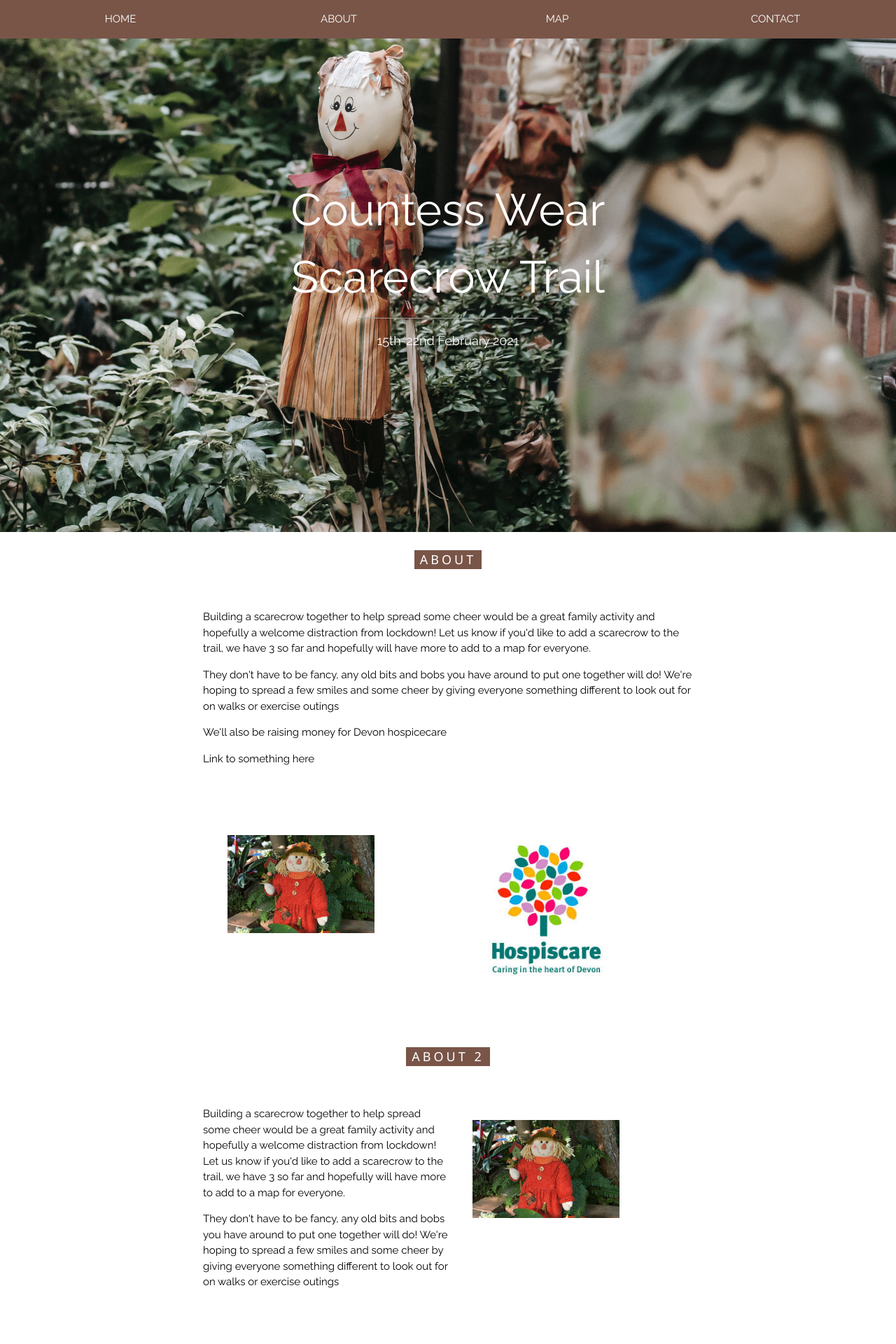
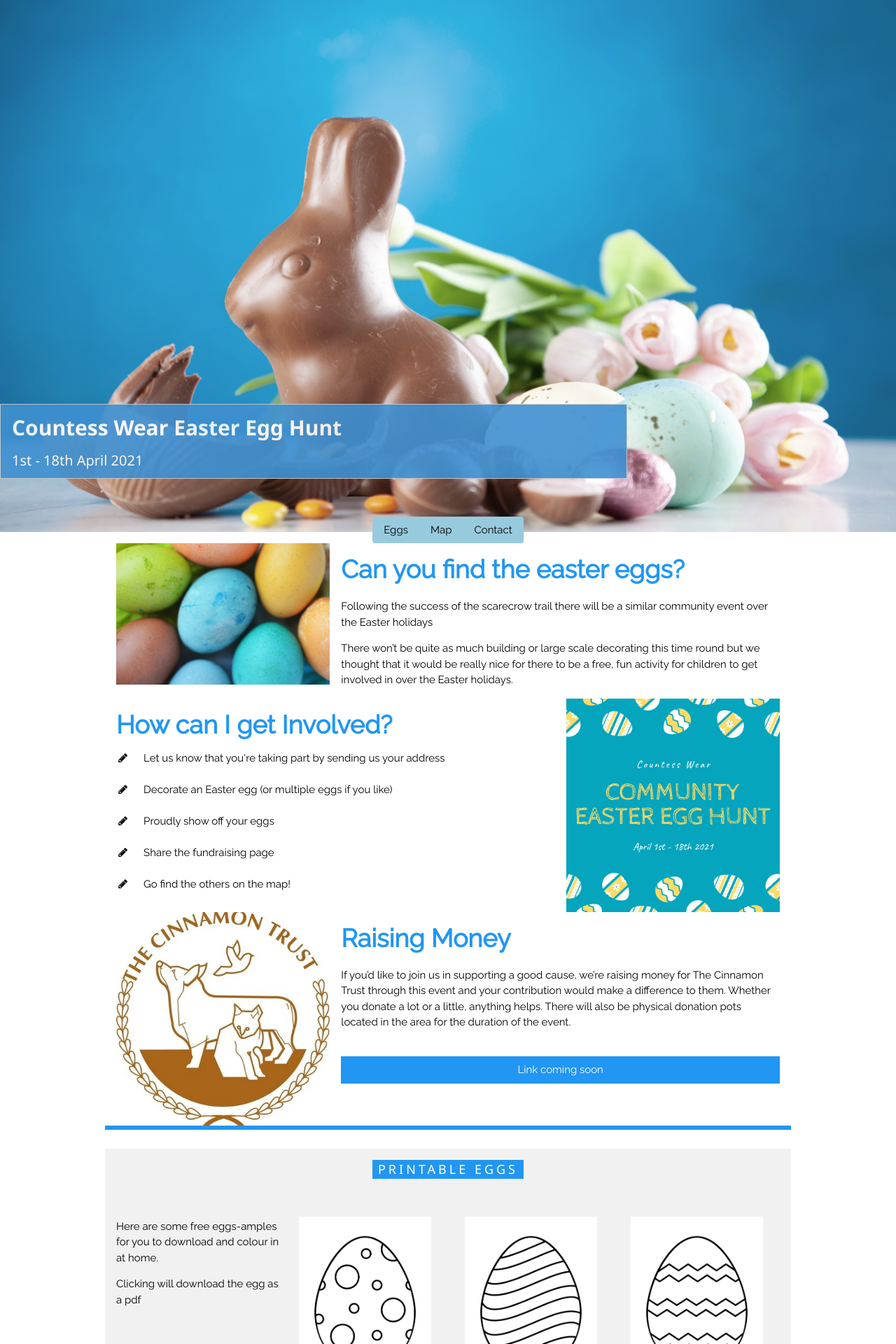
Before and after one commit to mattstartin/countess-wear-community, a PHP site: page /home.html in a window 1280 px wide. Shown: the top 1920 px of the page at 70% size. Run offline with PHP 8.4, Linux system fonts and the light colour scheme.

Commit message:
Reskinned site for Easter Egg Hunt

```diff
--- a/css/main.css
+++ b/css/main.css
@@ -2,7 +2,7 @@
 body,h1 {font-family: "Raleway", sans-serif}
 body, html {height: 100%}
 .bgimg {
-  background-image: url('/images/scarecrows.jpg');
+  background-image: url('/images/easteregghunt.jpg');
   min-height: 95%;
   background-position: center;
   background-size: cover;
@@ -13,7 +13,7 @@ body, html {height: 100%}
   background-position: center;
   opacity: 0.3;
 }
-.mapImg { width:100%;border:solid 1px black; }
+.mapImg { width:80%;border:solid 1px black;margin:10% }
 .aboutImg { width: 80%; padding: 10% }
 .iframe { margin-left:10%;border:none;overflow:hidden }
 .iframeSmall { border:none;overflow:hidden  }
--- a/home.html
+++ b/home.html
@@ -19,134 +19,154 @@
 <body>
 
   <!-- Links (sit on top) -->
-<div class="w3-top">
-  <div class="w3-row w3-padding w3-brown">
-    <div class="w3-col s3">
-      <a href="#" class="w3-button w3-block w3-brown">HOME</a>
-    </div>
-    <div class="w3-col s3">
-      <a href="#about" class="w3-button w3-block w3-brown">ABOUT</a>
-    </div>
-    <div class="w3-col s3">
-      <a href="#map" class="w3-button w3-block w3-brown">MAP</a>
-    </div>
-    <div class="w3-col s3">
-      <a href="#contact" class="w3-button w3-block w3-brown">CONTACT</a>
-    </div>
-  </div>
-</div>
 
-<div class="w3-sand w3-grayscale w3-large"></div>
+
+<div class="w3-sand w3-grayscale w3-large" id="home"></div>
   <div class="bgimg w3-display-container w3-animate-opacity w3-text-white">
-    <div class="w3-display-middle">
-      <h1 class="w3-jumbo w3-center w3-animate-top">Countess Wear Scarecrow Trail</h1>
-      <hr class="w3-border-grey" style="margin:auto;width:40%">
-      <p class="w3-large w3-center">15th-22nd February 2021</p>
-    </div>
-  </div>
-</div>
-
-<!-- About Container -->
-<div class="w3-container" id="about">
-  <div class="w3-content" style="max-width:700px">
-    <h5 class="w3-center w3-padding-16"><span class="w3-tag w3-wide w3-brown">ABOUT</span></h5>
-    <div class="w3-row w3-padding-16">
-      <p>Building a scarecrow together to help spread some cheer would be a great family activity and hopefully a welcome distraction from lockdown!
-        Let us know if you'd like to add a scarecrow to the trail, we have 3 so far and hopefully will have more to add to a map for everyone. </p>
-
-      <p>They don't have to be fancy, any old bits and bobs you have around to put one together will do!
-        We're hoping to spread a few smiles and some cheer by giving everyone something different to look out for on walks or exercise outings
-      </p>
-      <p>We'll also be raising money for Devon hospicecare</p>
-      <p>Link to something here</p>
-    </div>
-    <div class="w3-row w3-padding-16">
-      <div class="w3-half w3-padding-16">
-        <img src="images/scarecrow-doll.jpg" class="aboutImg w3-hide-small w3-round w3-image w3-hover-opacity" alt="Scarecrow Doll"
-        width="400" height="333">
-      </div>
-      <div class="w3-half  w3-padding-16">
-        <img src="images/hospicecare.jpeg" class="aboutImg w3-round w3-image w3-hover-opacity" alt="Hospicecare Logo"
-        width="400" height="333">
+    <div class="w3-left">
+      <div class="w3-display-bottomleft w3-container w3-border w3-blue"
+          style="bottom:10%;opacity:0.9;width:70%">
+        <h2><b>Countess Wear Easter Egg Hunt</b></h2>
+        <h4>1st - 18th April 2021</h4>
       </div>
     </div>
-
-
-  </div>
-</div>
-
-<!-- About Container -->
-<div class="w3-container" id="about">
-  <div class="w3-content" style="max-width:700px">
-    <h5 class="w3-center w3-padding-16"><span class="w3-tag w3-wide w3-brown">ABOUT 2</span></h5>
-    <div class="w3-row w3-padding-16">
-      <div class="w3-half">
-        <p>Building a scarecrow together to help spread some cheer would be a great family activity and hopefully a welcome distraction from lockdown!
-          Let us know if you'd like to add a scarecrow to the trail, we have 3 so far and hopefully will have more to add to a map for everyone. </p>
-
-        <p>They don't have to be fancy, any old bits and bobs you have around to put one together will do!
-          We're hoping to spread a few smiles and some cheer by giving everyone something different to look out for on walks or exercise outings
-        </p>
+    <div class="w3-center">
+      <div class="w3-bar w3-light-blue w3-round w3-display-bottommiddle" style="bottom:-16px;">
+        <a href="#resources" class="w3-bar-item w3-button">Eggs</a>
+        <a href="#map" class="w3-bar-item w3-button w3-hide-small">Map</a>
+        <a href="#contact" class="w3-bar-item w3-button">Contact</a>
       </div>
-      <div class="w3-half">
-        <img src="images/scarecrow-doll.jpg" class="aboutImg w3-hide-small w3-round w3-image w3-hover-opacity" alt="Scarecrow Doll" width="400" height="333">
-      </div>
-    </div>
-    <div class="w3-row w3-padding-16">
-      <div class="w3-half w3-padding-16">
-        <img src="images/hospicecare.jpeg" class="aboutImg w3-round w3-image w3-hover-opacity" alt="Hospicecare Logo" width="400" height="333">
-      </div>
-      <div class="w3-half  w3-padding-16">
-        <p>We'll also be raising money for Devon hospicecare</p>
-        <p>Link to something here</p>
-      </div>
-    </div>
-
-
-  </div>
-</div>
-
-
-<!-- Map -->
-<div class="w3-container" id="map">
-  <div class="w3-content">
-    <h5 class="w3-center w3-padding-16"><span class="w3-tag w3-wide w3-brown">MAP 1</span></h5>
-
-    <div class="w3-container">
-        <div class="w3-display-container"><img src="/images/map.jpg" class="mapImg w3-margin-top w3-round"></div>
     </div>
   </div>
 </div>
 
 
+<!-- About Container -->
+<div class="w3-container" id="about">
+  <div class="w3-content">
+
+    <!-- The App Section -->
+    <div class="w3-padding-16 w3-white">
+      <div class="w3-row-padding ">
+        <div class="w3-col l4 m6">
+          <img src="/images/eggs.jpg" class="w3-image w3-right w3-hide-small" width="335" height="471">
+        </div>
+        <div class="w3-col l8 m6 ">
+          <h1 class="w3-xxlarge w3-text-blue"><b>Can you find the easter eggs?</b></h1>
+          <p>Following the success of the scarecrow trail there will be a similar community event over the Easter holidays</p>
+          <p>There won’t be quite as much building or large scale decorating this time round but we thought that it would be really nice for there to be a free, fun activity for children to get involved in over the Easter holidays. </p>
+          </div>
+      </div>
+      <div class="w3-row-padding">
+
+        <div class="w3-col l8 m6 ">
+          <h1 class="w3-xxlarge w3-text-blue"><b>How can I get Involved?</b></h1>
+          <i class="fa fa-pencil fa-fw w3-hover-text-black w3-margin-right"></i> Let us know that you're taking part by sending us your address<br><br>
+          <i class="fa fa-pencil fa-fw w3-hover-text-black w3-margin-right"></i> Decorate an Easter egg (or multiple eggs if you like)<br><br>
+          <i class="fa fa-pencil fa-fw w3-hover-text-black w3-margin-right"></i> Proudly show off your eggs<br><br>
+          <i class="fa fa-pencil fa-fw w3-hover-text-black w3-margin-right"></i> Share the fundraising page<br><br>
+          <i class="fa fa-pencil fa-fw w3-hover-text-black w3-margin-right"></i> Go find the others on the map!<br>
+
+        </div>
+        <div class="w3-col l4 m6">
+          <img src="/images/egghuntposter.jpeg" class="w3-image w3-right w3-hide-small" width="335" height="471">
+        </div>
+      </div>
+
+      <div class="w3-row-padding w3-bottombar w3-border-blue ">
+        <div class="w3-col l4 m6">
+          <img src="/images/cinnamontrust.jpeg" class="w3-image w3-right w3-hide-small" width="335" height="471">
+        </div>
+        <div class="w3-col l8 m6 ">
+          <h1 class="w3-xxlarge w3-text-blue"><b>Raising Money</b></h1>
+          <p>If you’d like to join us in supporting a good cause, we’re raising money for The Cinnamon Trust through this event and your contribution would make a difference to them. Whether you donate a lot or a little, anything helps. There will also be physical donation pots located in the area for the duration of the event. </p>
+          <br>
+          <button class="w3-button w3-block w3-blue">Link coming soon</button>
+
+          </div>
+      </div>
+    </div>
+  </div>
+</div>
+
+
+
+
+
+<!-- Resources -->
+<div class="w3-container" id="resources">
+  <div class="w3-content w3-light-gray">
+    <h5 class="w3-center w3-padding-16"><span class="w3-tag w3-wide w3-blue">PRINTABLE EGGS</span></h5>
+
+    <div class="w3-container w3-padding-16">
+      <div class="w3-row">
+        <div class="w3-quarter">
+          <p>Here are some free eggs-amples for you to download and colour in at home.</p>
+          <p>Clicking will download the egg as a pdf</p>
+        </div>
+        <div class="w3-quarter">
+          <a href="files/LargeSpottyEgg.pdf"   onclick="gtag('event', 'LargeSpottyEgg', {'event_category': 'download'} );" class="w3-button w3-padding-large w3-large" download="LargeSpottyEgg.pdf">
+            <img src="/images/LargeSpottyEgg.jpg" class="w3-image w3-right" width="335" height="471">
+          </a>
+          <a href="files/MediumEggs.pdf"   onclick="gtag('event', 'MediumEggs', {'event_category': 'download'} );" class="w3-button w3-padding-large w3-large" download="MediumEggs.pdf">
+            <img src="/images/MediumEggs.jpg" class="w3-image w3-right" width="335" height="471">
+          </a>
+        </div>
+        <div class="w3-quarter">
+          <a href="files/LargeStripyEgg.pdf"   onclick="gtag('event', 'LargeStripyEgg', {'event_category': 'download'} );" class="w3-button w3-padding-large w3-large" download="LargeStripyEgg.pdf">
+            <img src="/images/LargeStripyEgg.jpg" class="w3-image w3-right" width="335" height="471">
+          </a>
+          <a href="files/SmallEggs.pdf"   onclick="gtag('event', 'SmallEggs', {'event_category': 'download'} );" class="w3-button w3-padding-large w3-large" download="SmallEggs.pdf">
+            <img src="/images/SmallEggs.jpg" class="w3-image w3-right" width="335" height="471">
+          </a>
+        </div>
+        <div class="w3-quarter">
+          <a href="files/LargeZigZagEgg.pdf"   onclick="gtag('event', 'LargeStripyEgg', {'event_category': 'download'} );" class="w3-button w3-padding-large w3-large" download="LargeZigZagEgg.pdf">
+            <img src="/images/LargeZigZagEgg.jpg" class="w3-image w3-right" width="335" height="471">
+          </a>
+          <a href="files/HappyEaster.pdf"   onclick="gtag('event', 'HappyEaster', {'event_category': 'download'} );" class="w3-button w3-padding-large w3-large" download="HappyEaster.pdf">
+            <img src="/images/HappyEaster.jpg" class="w3-image w3-right" width="335" height="471">
+          </a>
+        </div>
+      </div>
+    </div>
+
+
+    <div class="w3-row-padding w3-bottombar w3-border-blue "></div>
+  </div>
+</div>
+
 <!-- Map -->
 <div class="w3-container" id="map">
   <div class="w3-content">
-    <h5 class="w3-center w3-padding-16"><span class="w3-tag w3-wide w3-brown">MAP 2</span></h5>
+    <h5 class="w3-center w3-padding-16"><span class="w3-tag w3-wide w3-blue">MAP</span></h5>
 
-    <div class="w3-container w3-hide-small">
-      <iframe class="w3-center" width="100%" height="450" class="iframe" src="https://www.google.com/maps/d/embed?mid=1ycUJWrO0EfVWP2NIgnYEnzdc4XuN7jpr&hl=en" scrolling="no" frameborder="0" allowfullscreen="true" allow="autoplay; clipboard-write; encrypted-media; picture-in-picture; web-share"></iframe>
-    </div>
-    <div class="w3-container w3-hide-large w3-hide-medium">
-      <iframe class="w3-center" width="100%" height="450" class="iframeSmall" src="https://www.google.com/maps/d/embed?mid=1ycUJWrO0EfVWP2NIgnYEnzdc4XuN7jpr&hl=en" scrolling="no" frameborder="0" allowfullscreen="true" allow="autoplay; clipboard-write; encrypted-media; picture-in-picture; web-share"></iframe>
-    </div>
+    <div class="w3-container">
+      <div class="w3-display-container">
+        <img src="/images/staticmap.jpg" class="mapImg w3-margin-top w3-round" style="opacity: 0.3;">
+        <div class="w3-display-bottomleft w3-container w3-border w3-blue"
+        style="bottom:10%;opacity:0.9;width:70%;margin:10%">
+          <h4><b>Interactive Map</b></h2>
+          <h5>Coming Soon</h4>
+        </div>
+      </div>
+  </div>
 
-    <!-- <div class="w3-container">
-      <iframe class="iframe" src="https://www.google.com/maps/d/embed?mid=1ycUJWrO0EfVWP2NIgnYEnzdc4XuN7jpr&hl=en" width="640" height="480"></iframe>
-    </div> -->
+
+    <div class="w3-row-padding w3-bottombar w3-border-blue "></div>
   </div>
 </div>
 
 <!-- Contact -->
 <div class="w3-container" id="contact">
-  <div class="w3-content" style="max-width:700px">
-    <h5 class="w3-center w3-padding-16"><span class="w3-tag w3-wide w3-brown">CONTACT 1</span></h5>
+  <div class="w3-content  w3-light-gray" style="max-width:700px">
+    <h5 class="w3-center w3-padding-16"><span class="w3-tag w3-wide w3-blue">CONTACT</span></h5>
 
         <p>For more information or to put you on the map, drop us an email or get in touch via Facebook</p>
         <div class="w3-half">
           <div class="w3-container">
             <i class="fa fa-envelope fa-fw w3-hover-text-black w3-xlarge w3-margin-right"></i>
-            <a href="mailto:jessicastartin90@gmail.com?subject=Scarecrow Enquiry"  onclick="gtag('event', 'contact', {'event_category': 'emailclick'} );">jessicastartin90@gmail.com</a><br>
+            <a href="mailto:jessicastartin90@gmail.com?subject=Easter Egg Hunt Website Enquiry"  onclick="gtag('event', 'contact', {'event_category': 'emailclick'} );">jessicastartin90@gmail.com</a><br>
           </div>
         </div>
         <div class="w3-half">
@@ -155,36 +175,27 @@
             <a href="http://www.facebook.com/countesswearvillagehall" onclick="gtag('event', 'contact', {'event_category': 'facebookclick'} );">@countesswearvillagehall</a><br>
           </div>
         </div>
-  </div>
-</div>
-<!-- Contact -->
-<div class="w3-container" id="contact">
-  <div class="w3-content" style="max-width:700px">
-    <h5 class="w3-center w3-padding-16"><span class="w3-tag w3-wide w3-brown">CONTACT 2</span></h5>
 
-        <p>For more information or to put you on the map, drop us an email to <a href="mailto:jessicastartin90@gmail.com?subject=Scarecrow Enquiry"  onclick="gtag('event', 'contact', {'event_category': 'emailclick'} );">jessicastartin90@gmail.com</a> or get in touch via Facebook</p>
-
-        <div class="w3-container w3-hide-small">
-          <iframe class="w3-center" width="100%" height="450" class="iframe" src="https://www.facebook.com/plugins/page.php?href=https%3A%2F%2Fwww.facebook.com%2Fcountesswearvillagehall&tabs=timeline&width=500&height=420&small_header=true&adapt_container_width=true&hide_cover=true&show_facepile=false&appId=1873027913000738" scrolling="no" frameborder="0" allowfullscreen="true" allow="autoplay; clipboard-write; encrypted-media; picture-in-picture; web-share"></iframe>
+        <div class="w3-center">
+          <div class="w3-container w3-hide-small">
+            <iframe class="w3-center" width="100%" height="450" class="iframe" src="https://www.facebook.com/plugins/page.php?href=https%3A%2F%2Fwww.facebook.com%2Fcountesswearvillagehall&tabs=timeline&width=500&height=420&small_header=true&adapt_container_width=true&hide_cover=true&show_facepile=false&appId=1873027913000738" scrolling="no" frameborder="0" allowfullscreen="true" allow="autoplay; clipboard-write; encrypted-media; picture-in-picture; web-share"></iframe>
+          </div>
+          <div class="w3-container w3-hide-large w3-hide-medium w3-center">
+            <iframe class="w3-center" width="100%" height="450" class="iframeSmall" src="https://www.facebook.com/plugins/page.php?href=https%3A%2F%2Fwww.facebook.com%2Fcountesswearvillagehall&tabs=timeline&width=250&height=420&small_header=true&adapt_container_width=true&hide_cover=true&show_facepile=false&appId=1873027913000738" scrolling="no" frameborder="0" allowfullscreen="true" allow="autoplay; clipboard-write; encrypted-media; picture-in-picture; web-share"></iframe>
+          </div>
         </div>
-        <div class="w3-container w3-hide-large w3-hide-medium">
-          <iframe class="w3-center" width="100%" height="450" class="iframeSmall" src="https://www.facebook.com/plugins/page.php?href=https%3A%2F%2Fwww.facebook.com%2Fcountesswearvillagehall&tabs=timeline&width=250&height=420&small_header=true&adapt_container_width=true&hide_cover=true&show_facepile=false&appId=1873027913000738" scrolling="no" frameborder="0" allowfullscreen="true" allow="autoplay; clipboard-write; encrypted-media; picture-in-picture; web-share"></iframe>
-        </div>
-
         <!-- <iframe src="https://www.facebook.com/plugins/page.php?href=https%3A%2F%2Fwww.facebook.com%2Fcountesswearvillagehall&tabs=timeline&width=500&height=70&small_header=true&adapt_container_width=true&hide_cover=true&show_facepile=false&appId=1873027913000738" width="500" height="70" style="border:none;overflow:hidden" scrolling="no" frameborder="0" allowfullscreen="true" allow="autoplay; clipboard-write; encrypted-media; picture-in-picture; web-share"></iframe>             -->
 
   </div>
 </div>
 
 <!-- Footer -->
-<footer class="w3-center w3-black w3-padding-16 w3-opacity w3-hover-opacity-off">
+<footer class="w3-center w3-blue w3-padding-16 w3-opacity w3-hover-opacity-off">
   <a href="#home" class="w3-button w3-light-grey"><i class="fa fa-arrow-up w3-margin-right"></i>To the top</a>
   <div class="w3-xlarge w3-section">
       <a href="http://www.facebook.com/countesswearvillagehall" onclick="gtag('event', 'footer', {'event_category': 'facbookclick'} );"><i class="fa fa-facebook-official w3-hover-opacity"></i></a>
 
   </div>
-  <p>Built by <a href="https://www.squarishpaper.co.uk" title="squarishpaper" target="_blank"  onclick="gtag('event', 'footer', {'event_category': 'sp_click'} );"
-      class="w3-hover-text-green">squarishpaper</a></p>
 </footer>
 </body>
 </html>
```
Also changed, not shown: images/HappyEaster.jpg (added), images/LargeSpottyEgg.jpg (added), images/LargeStripyEgg.jpg (added), images/LargeZigZagEgg.jpg (added), images/MediumEggs.jpg (added), images/SmallEggs.jpg (added), images/cinnamontrust.jpeg (added), images/easteregghunt.jpg (added), images/egghuntposter.jpeg (added), images/eggs.jpg (added), 6 other files.
